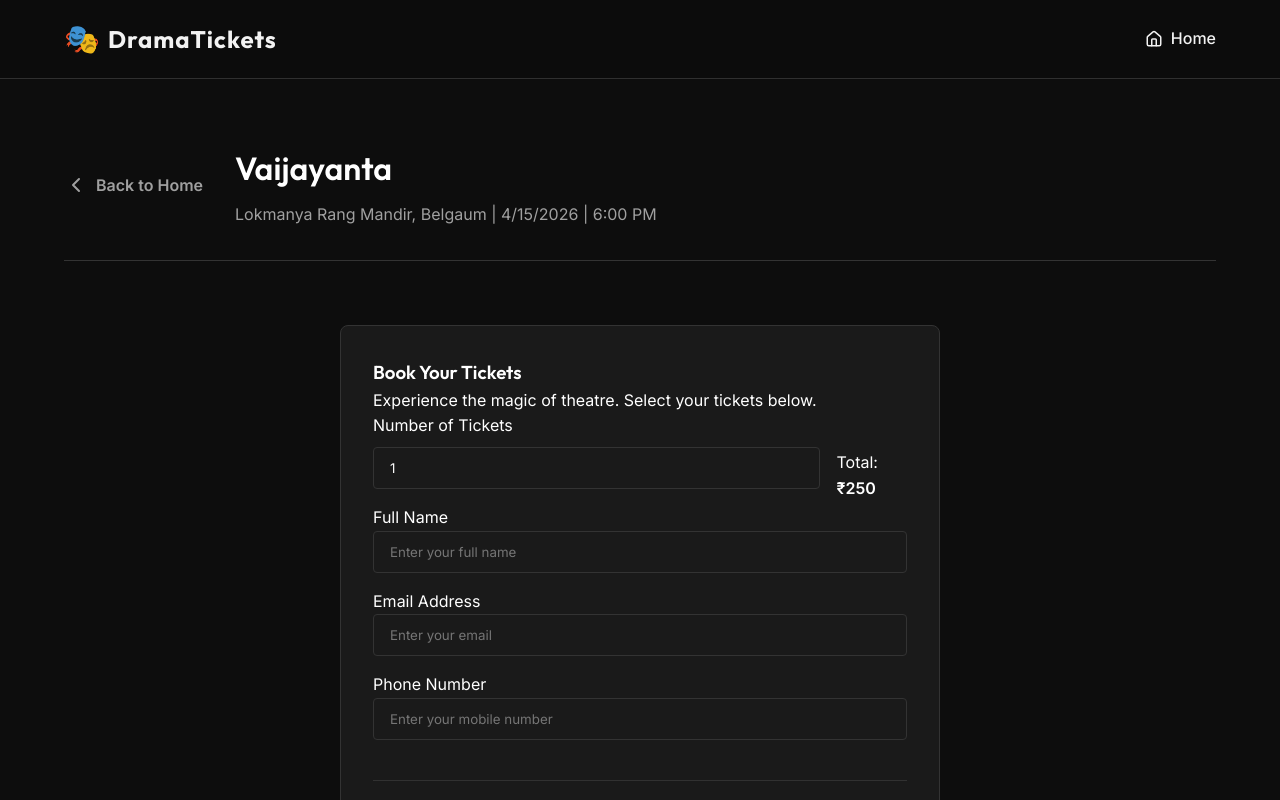
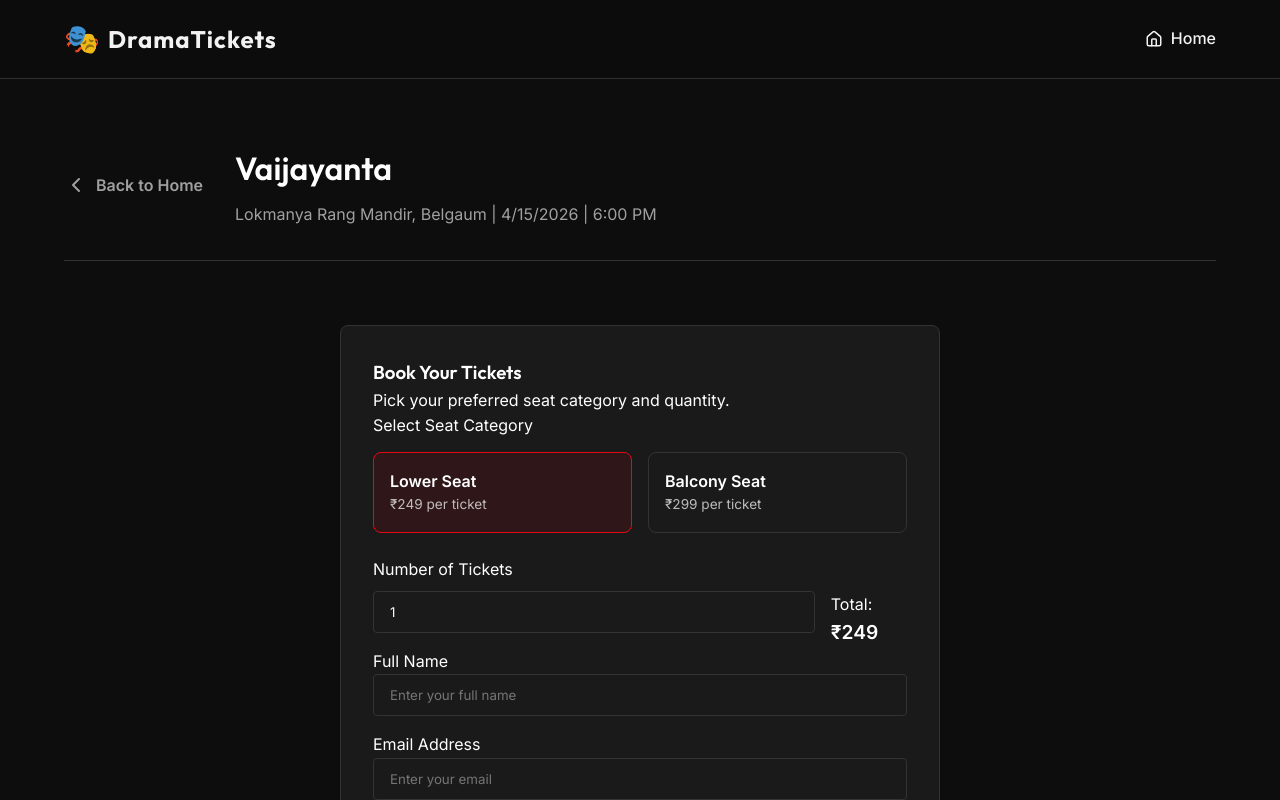
Before and after one commit to aishwarya442/ticket_project, a React (Create React App) app in the folder frontend/: page /book/1 in a window 1280 px wide. Shown: the top 800 px of the page. Built offline with nearby package versions, Linux system fonts and the light colour scheme; no server answers.

Commit message:
Add Balcony/Lower seat categories and updated pricing

```diff
--- a/frontend/src/context/AppContext.js
+++ b/frontend/src/context/AppContext.js
@@ -10,7 +10,7 @@ const INITIAL_EVENTS = [
     time: "6:00 PM",
     venue: "Lokmanya Rang Mandir, Belgaum",
     description: "दोन उत्कृष्ट नाटकांचा संगम! 'वैजयंता' आणि 'नंगी आवाजें' या दोन्ही नाटकांचे सादरीकरण अनुभवा.",
-    ticketPrice: "250",
+    ticketPrice: "249 / 299",
     upiId: "theatre-admin@upi",
     total_capacity: 100,
     booked_seats: []
@@ -22,7 +22,7 @@ const INITIAL_EVENTS = [
     time: "8:00 PM",
     venue: "Lokmanya Rang Mandir, Belgaum",
     description: "जादुई सादरीकरण! 'नंगी आवाजें' या नाटकाचे सादरीकरण अनुभवा. मराठी रंगभूमीवरील ही एक अविस्मरणीय मेजवानी असेल.",
-    ticketPrice: "300",
+    ticketPrice: "249 / 299",
     upiId: "theatre-admin@upi",
     total_capacity: 100,
     booked_seats: []
@@ -62,13 +62,17 @@ export const AppProvider = ({ children }) => {
     }
   };
 
-  const handlePayment = async (event, ticketsCount, userData, navigate) => {
+  const handlePayment = async (event, ticketsCount, userData, navigate, customPrice) => {
     setIsProcessing(true);
-    // Parse price
-    const priceStr = String(event.ticketPrice);
-    const price = priceStr.includes('-')
-      ? parseInt(priceStr.split('-')[1].trim())
-      : parseInt(priceStr);
+
+    // Use customPrice if provided, otherwise parse from event
+    let price = customPrice;
+    if (!price) {
+      const priceStr = String(event.ticketPrice);
+      price = priceStr.includes('/')
+        ? parseInt(priceStr.split('/')[0].trim())
+        : parseInt(priceStr);
+    }
 
     const amount = ticketsCount * price;
 
@@ -111,7 +115,7 @@ export const AppProvider = ({ children }) => {
             paymentId: response.razorpay_payment_id,
             event: event,
             eventTitle: event.title,
-            seats: Array.from({length: ticketsCount}, (_, i) => `S-${i+1}`)
+            seats: Array.from({length: ticketsCount}, (_, i) => `${userData.seatCategory || 'Seat'}-${i+1}`)
           };
 
           const result = await addBooking(finalBookingData);
--- a/frontend/src/pages/Home.js
+++ b/frontend/src/pages/Home.js
@@ -60,7 +60,7 @@ const Home = () => {
             {events.map((event) => (
               <div key={event.id} className="event-card">
                 <div className="event-card-content">
-                  <div className="event-card-badge">₹{event.ticketPrice}</div>
+                  <div className="event-card-badge">₹249 / ₹299</div>
                   <h3>{event.title}</h3>
                   <div className="event-card-meta">
                     <p><Calendar size={20} /> {new Date(event.date).toLocaleDateString('en-US', { day: 'numeric', month: 'long', year: 'numeric' })}</p>
--- a/frontend/src/pages/SeatSelection.js
+++ b/frontend/src/pages/SeatSelection.js
@@ -9,7 +9,7 @@ const BookingForm = () => {
   const navigate = useNavigate();
   const { events, handlePayment, isProcessing } = useAppContext();
   const [ticketsCount, setTicketsCount] = useState(1);
-  const [userData, setUserData] = useState({ name: '', email: '', phone: '' });
+  const [userData, setUserData] = useState({ name: '', email: '', phone: '', seatCategory: 'Lower Seat' });
 
   const event = events.find(e => String(e.id) === String(eventId));
 
@@ -21,25 +21,21 @@ const BookingForm = () => {
   const onProceedToPay = (e) => {
     e.preventDefault();
     if (!event) return;
-    handlePayment(event, ticketsCount, userData, navigate);
+    const unitPrice = userData.seatCategory === 'Balcony Seat' ? 299 : 249;
+    handlePayment(event, ticketsCount, userData, navigate, unitPrice);
   };
 
   if (!event) {
     return (
       <div className="container" style={{ textAlign: 'center', marginTop: '5rem' }}>
         <h2>Loading your show...</h2>
-        <p style={{ marginBottom: '2rem', opacity: 0.7 }}>Please ensure your Google Script URL is correct.</p>
         <Link to="/" className="btn btn-primary">Return to Home</Link>
       </div>
     );
   }
 
-  const priceStr = String(event.ticketPrice);
-  const price = priceStr.includes('-')
-    ? parseInt(priceStr.split('-')[1].trim())
-    : parseInt(priceStr);
-
-  const totalPrice = ticketsCount * price;
+  const unitPrice = userData.seatCategory === 'Balcony Seat' ? 299 : 249;
+  const totalPrice = ticketsCount * unitPrice;
 
   return (
     <div className="seat-selection-page">
@@ -56,9 +52,33 @@ const BookingForm = () => {
 
         <div className="booking-form-container card" style={{ maxWidth: '600px', margin: '4rem auto', padding: '2rem' }}>
           <h3>Book Your Tickets</h3>
-          <p className="modal-subtitle">Experience the magic of theatre. Select your tickets below.</p>
+          <p className="modal-subtitle">Pick your preferred seat category and quantity.</p>
 
           <form onSubmit={onProceedToPay}>
+            <div className="form-group" style={{ marginBottom: '1.5rem' }}>
+              <label>Select Seat Category</label>
+              <div style={{ display: 'flex', gap: '1rem', marginTop: '0.8rem' }}>
+                <label className={`category-choice ${userData.seatCategory === 'Lower Seat' ? 'active' : ''}`} style={{
+                  flex: 1, padding: '1rem', border: '1px solid var(--border-color)', borderRadius: '8px', cursor: 'pointer',
+                  background: userData.seatCategory === 'Lower Seat' ? 'rgba(229, 9, 20, 0.1)' : 'transparent',
+                  borderColor: userData.seatCategory === 'Lower Seat' ? 'var(--primary-color)' : 'var(--border-color)'
+                }}>
+                  <input type="radio" name="seatCategory" value="Lower Seat" checked={userData.seatCategory === 'Lower Seat'} onChange={handleInputChange} style={{ display: 'none' }} />
+                  <div style={{ fontWeight: '600' }}>Lower Seat</div>
+                  <div style={{ fontSize: '0.85rem', opacity: 0.7 }}>₹249 per ticket</div>
+                </label>
+                <label className={`category-choice ${userData.seatCategory === 'Balcony Seat' ? 'active' : ''}`} style={{
+                  flex: 1, padding: '1rem', border: '1px solid var(--border-color)', borderRadius: '8px', cursor: 'pointer',
+                  background: userData.seatCategory === 'Balcony Seat' ? 'rgba(229, 9, 20, 0.1)' : 'transparent',
+                  borderColor: userData.seatCategory === 'Balcony Seat' ? 'var(--primary-color)' : 'var(--border-color)'
+                }}>
+                  <input type="radio" name="seatCategory" value="Balcony Seat" checked={userData.seatCategory === 'Balcony Seat'} onChange={handleInputChange} style={{ display: 'none' }} />
+                  <div style={{ fontWeight: '600' }}>Balcony Seat</div>
+                  <div style={{ fontSize: '0.85rem', opacity: 0.7 }}>₹299 per ticket</div>
+                </label>
+              </div>
+            </div>
+
             <div className="form-group">
               <label>Number of Tickets</label>
               <div style={{ display: 'flex', alignItems: 'center', gap: '1rem', marginTop: '0.5rem' }}>
@@ -70,7 +90,7 @@ const BookingForm = () => {
                   onChange={(e) => setTicketsCount(parseInt(e.target.value) || 1)}
                   required
                 />
-                <span>Total: <strong className="highlight">₹{totalPrice}</strong></span>
+                <span>Total: <strong className="highlight" style={{ fontSize: '1.2rem' }}>₹{totalPrice}</strong></span>
               </div>
             </div>
 
--- a/frontend/src/pages/Ticket.js
+++ b/frontend/src/pages/Ticket.js
@@ -45,6 +45,7 @@ const Ticket = () => {
     const text = `Hello! I have booked tickets for *${event.title}* via DramaTickets.\n\n` +
                  `*Booking ID:* ${booking.bookingId}\n` +
                  `*Name:* ${booking.name}\n` +
+                 `*Category:* ${booking.seatCategory || 'Lower Seat'}\n` +
                  `*Quantity:* ${booking.ticketsCount}\n` +
                  `*Amount:* ₹${booking.amount}\n` +
                  `*Payment ID:* ${booking.paymentId}\n\n` +
@@ -119,6 +120,10 @@ const Ticket = () => {
                 <p className="value">{event?.venue}</p>
               </div>
               <div className="ticket-info">
+                <p className="label">Category</p>
+                <p className="value highlight-text" style={{fontWeight: '700', color: '#e50914'}}>{booking.seatCategory || 'Lower Seat'}</p>
+              </div>
+              <div className="ticket-info">
                 <p className="label">Seats ({booking.ticketsCount})</p>
                 <p className="value highlights">{booking.seats ? booking.seats.join(', ') : ''}</p>
               </div>
```
